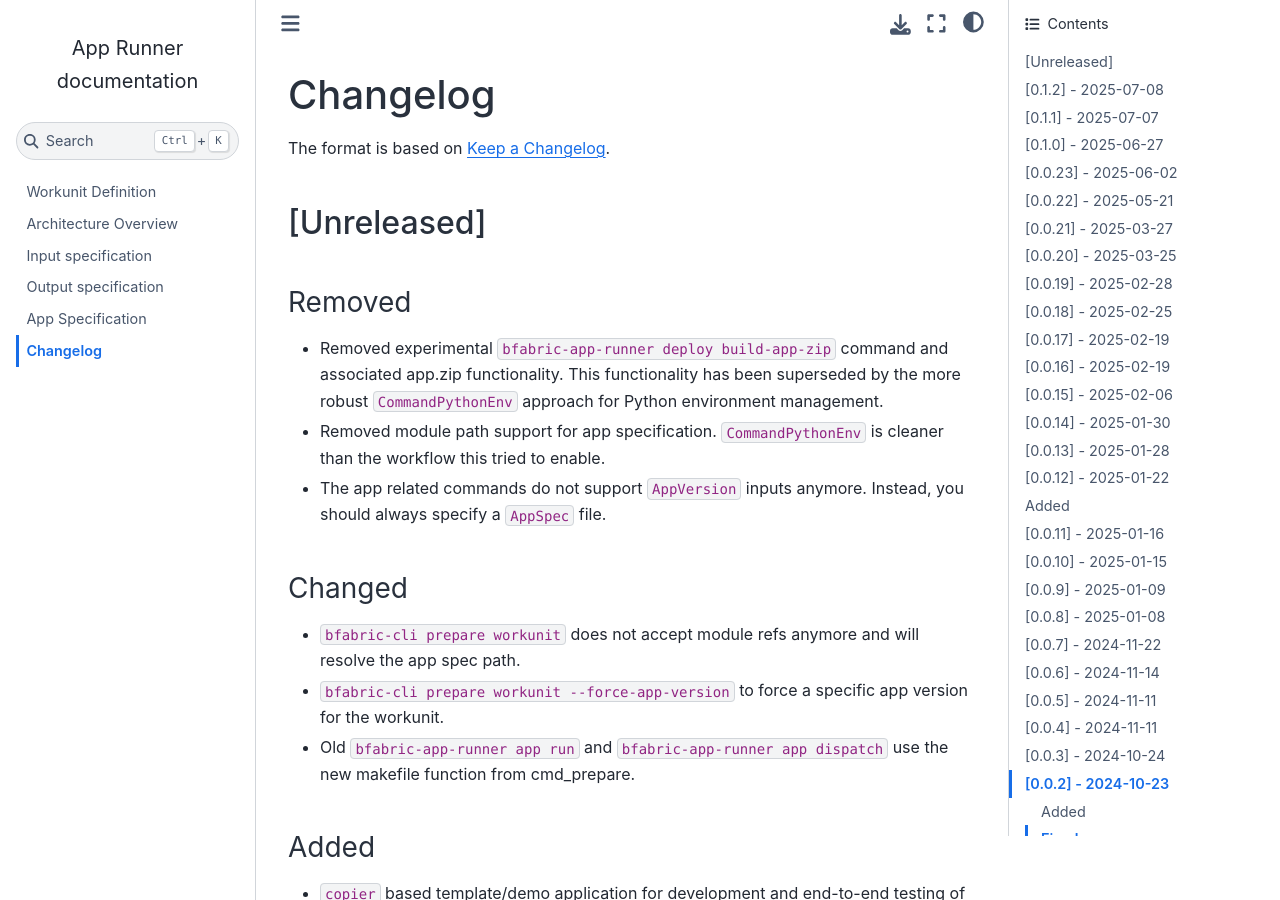
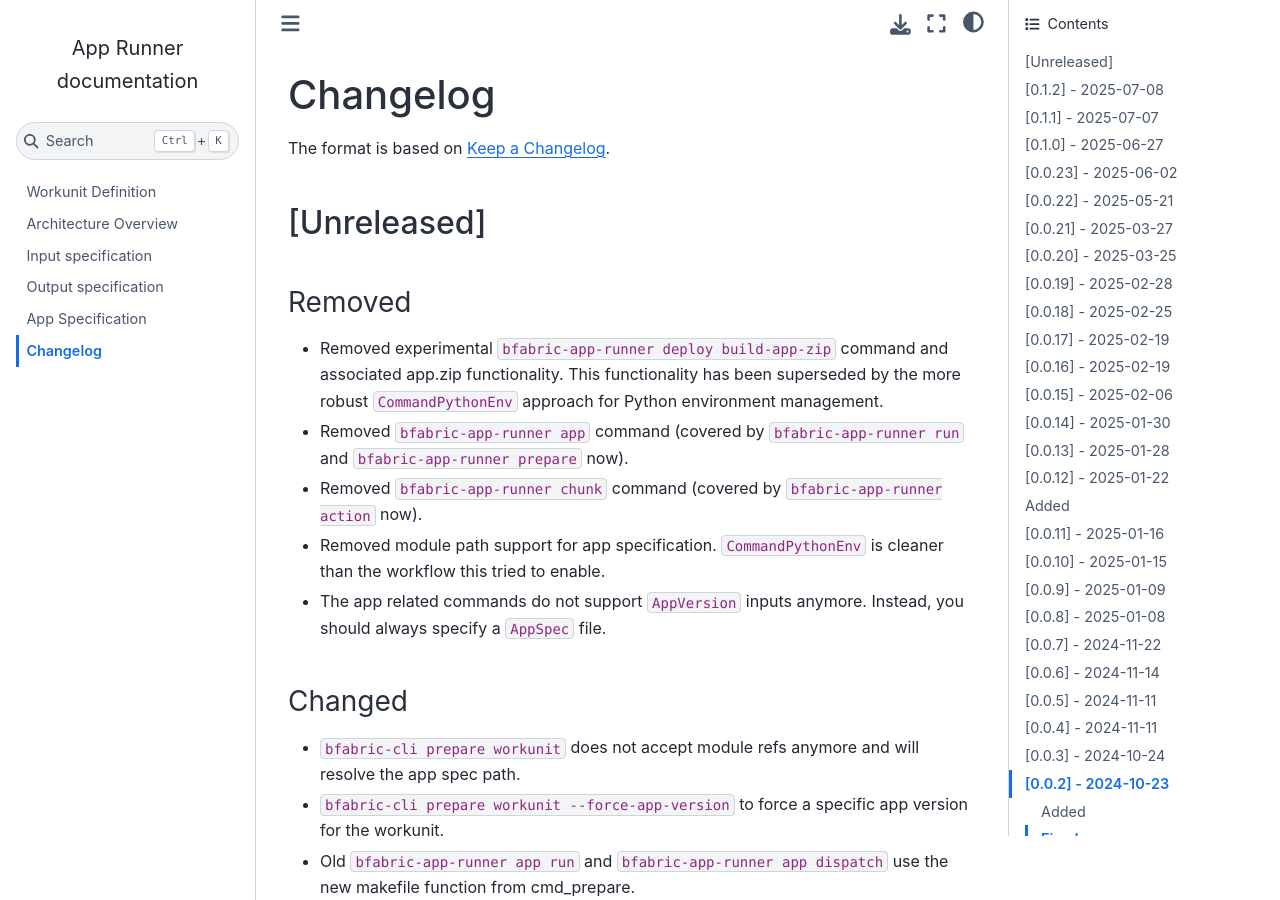
Before and after one commit to fgcz/bfabricPy, a Sphinx documentation site: the page built from bfabric_app_runner/docs/changelog.md, in a window 1280 px wide and 900 px high. Built offline with Sphinx 7.4.7 and the Sphinx Book theme 1.1.4, drawn with Linux system fonts in a browser that asks for light colours.

Commit message:
changelog

```diff
--- a/bfabric_app_runner/docs/changelog.md
+++ b/bfabric_app_runner/docs/changelog.md
@@ -7,6 +7,8 @@ The format is based on [Keep a Changelog](https://keepachangelog.com/en/1.1.0/).
 ### Removed
 
 - Removed experimental `bfabric-app-runner deploy build-app-zip` command and associated app.zip functionality. This functionality has been superseded by the more robust `CommandPythonEnv` approach for Python environment management.
+- Removed `bfabric-app-runner app` command (covered by `bfabric-app-runner run` and `bfabric-app-runner prepare` now).
+- Removed `bfabric-app-runner chunk` command (covered by `bfabric-app-runner action` now).
 - Removed module path support for app specification. `CommandPythonEnv` is cleaner than the workflow this tried to enable.
 - The app related commands do not support `AppVersion` inputs anymore. Instead, you should always specify a `AppSpec` file.
 
```
